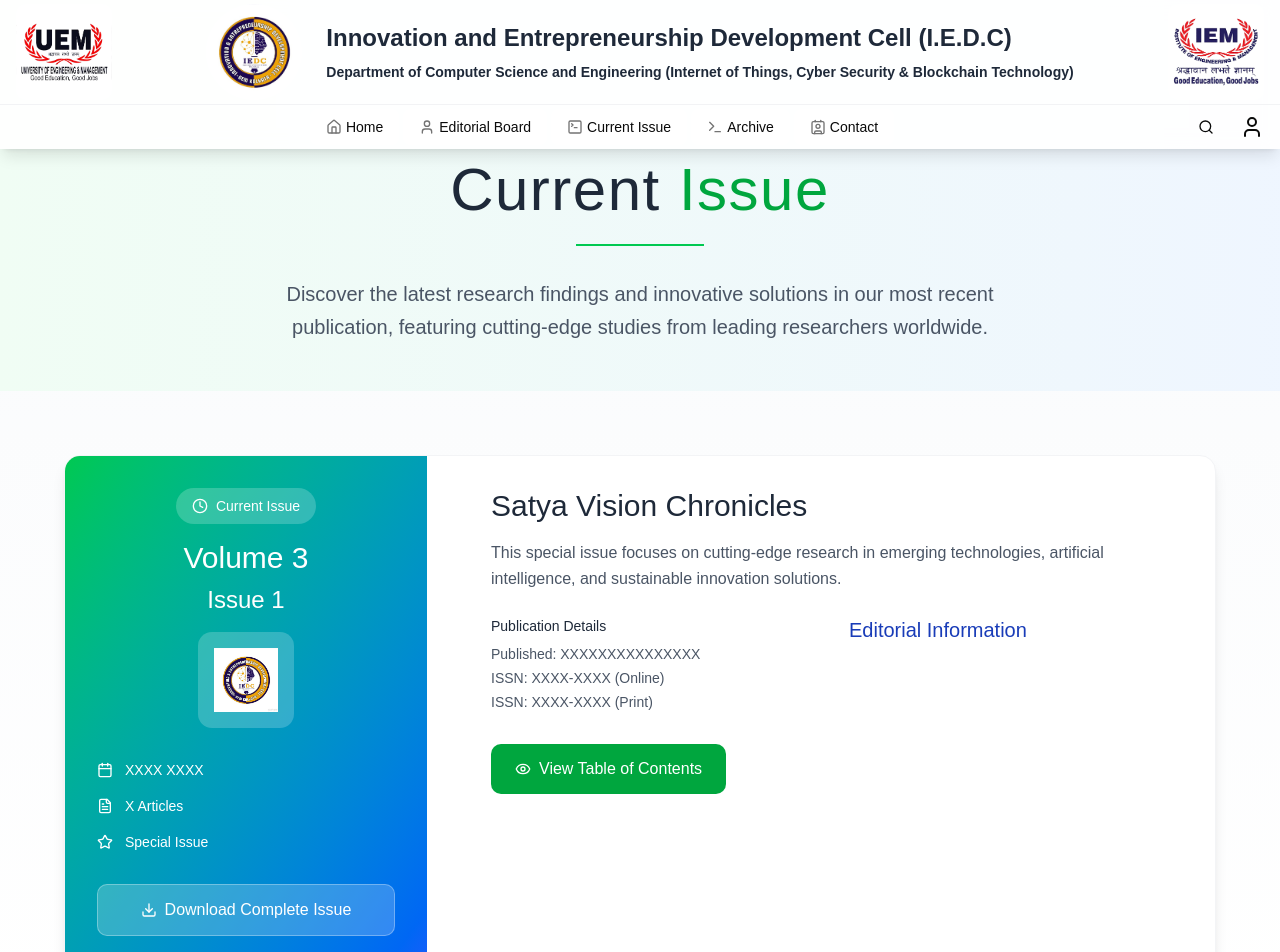
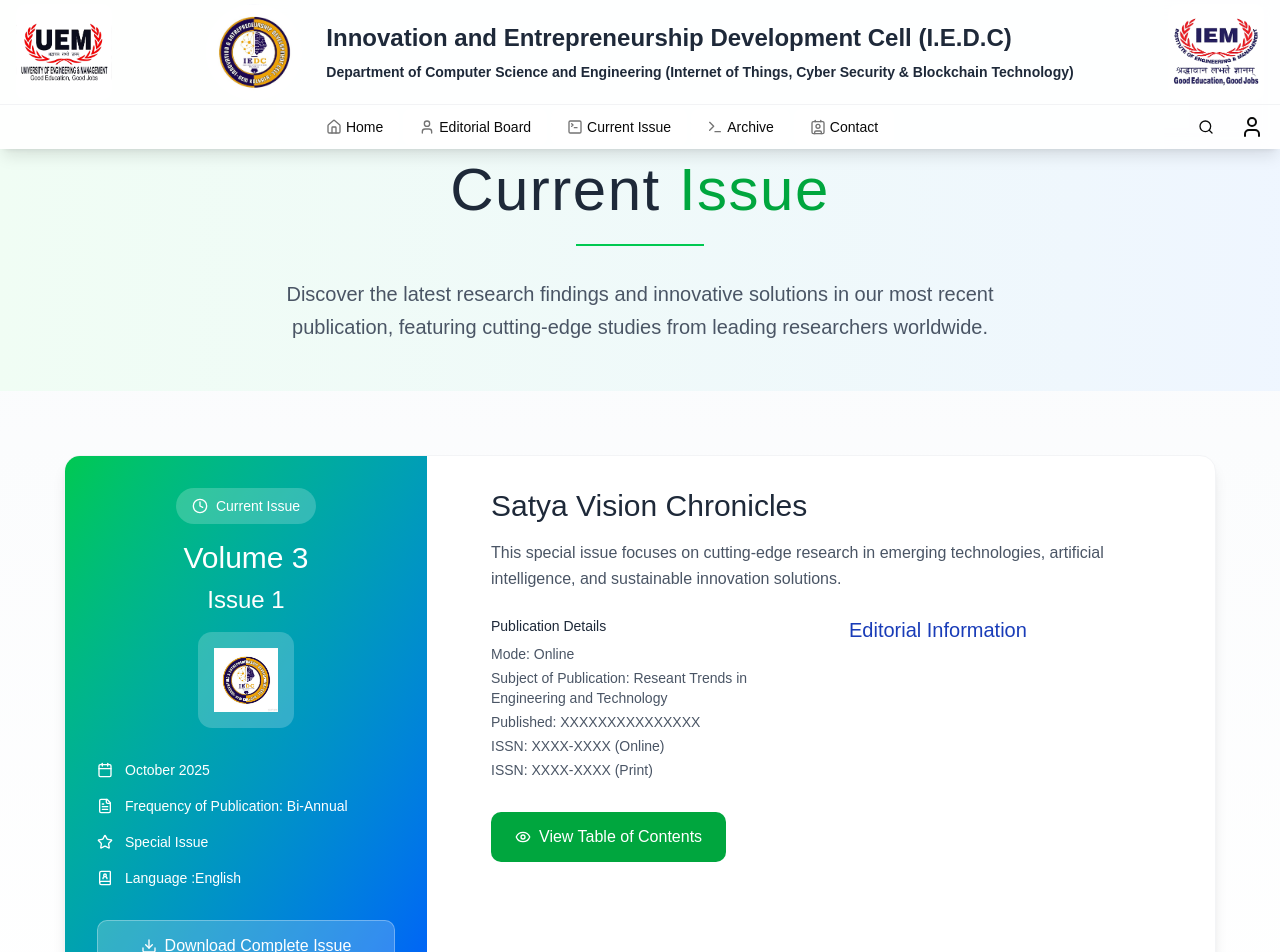
Before and after one commit to SumanMishra2004/satya, a Next.js app: page /current-issue in a window 1280 px wide. Shown: the top 952 px of the page. Built offline with nearby package versions, Linux system fonts and the light colour scheme; a web font is replaced by a local one.

Commit message:
sk kjveg rkgr

```diff
--- a/src/app/current-issue/page.tsx
+++ b/src/app/current-issue/page.tsx
@@ -1,13 +1,13 @@
 import React from 'react'
-import { Calendar, Download, Eye, FileText, Clock, Star, Users, ExternalLink } from 'lucide-react'
+import { Calendar, Download, Eye, FileText, Clock, Star, Users, ExternalLink, BookUser } from 'lucide-react'
 import Link from 'next/link'
 
 const CurrentIssue = () => {
   const currentIssue = {
     volume: "Volume 3",
     issue: "Issue 1",
-    year: "XXXX",
-    month: "XXXX",
+    year: "2025",
+    month: "October",
     status: "Current Issue",
     publishDate: "XXXXXXXXXXXXXXX",
     coverImage: "/iedc-logo.jpg",
@@ -76,13 +76,18 @@ const CurrentIssue = () => {
                     <Calendar className='w-4 h-4' />
                     <span>{currentIssue.month} {currentIssue.year}</span>
                   </div>
+
                   <div className='flex items-center gap-3 text-sm'>
                     <FileText className='w-4 h-4' />
-                    <span>{currentIssue.totalArticles} Articles</span>
+                    <span>Frequency of Publication: Bi-Annual</span>
                   </div>
                   <div className='flex items-center gap-3 text-sm'>
                     <Star className='w-4 h-4' />
                     <span>Special Issue</span>
+                  </div>
+                  <div className='flex items-center gap-3 text-sm'>
+                    <BookUser className='w-4 h-4' />
+                    <span>Language :English</span>
                   </div>
                 </div>
 
@@ -106,6 +111,9 @@ const CurrentIssue = () => {
                     <div>
                       <h4 className='font-medium text-gray-800 mb-2'>Publication Details</h4>
                       <div className='space-y-1 text-gray-600'>
+                        <p> Mode: Online</p>
+                        <p>Subject of Publication: Reseant Trends in Engineering and Technology</p>
+
                         <p>Published: {currentIssue.publishDate}</p>
                         <p>ISSN: XXXX-XXXX (Online)</p>
                         <p>ISSN: XXXX-XXXX (Print)</p>
```
